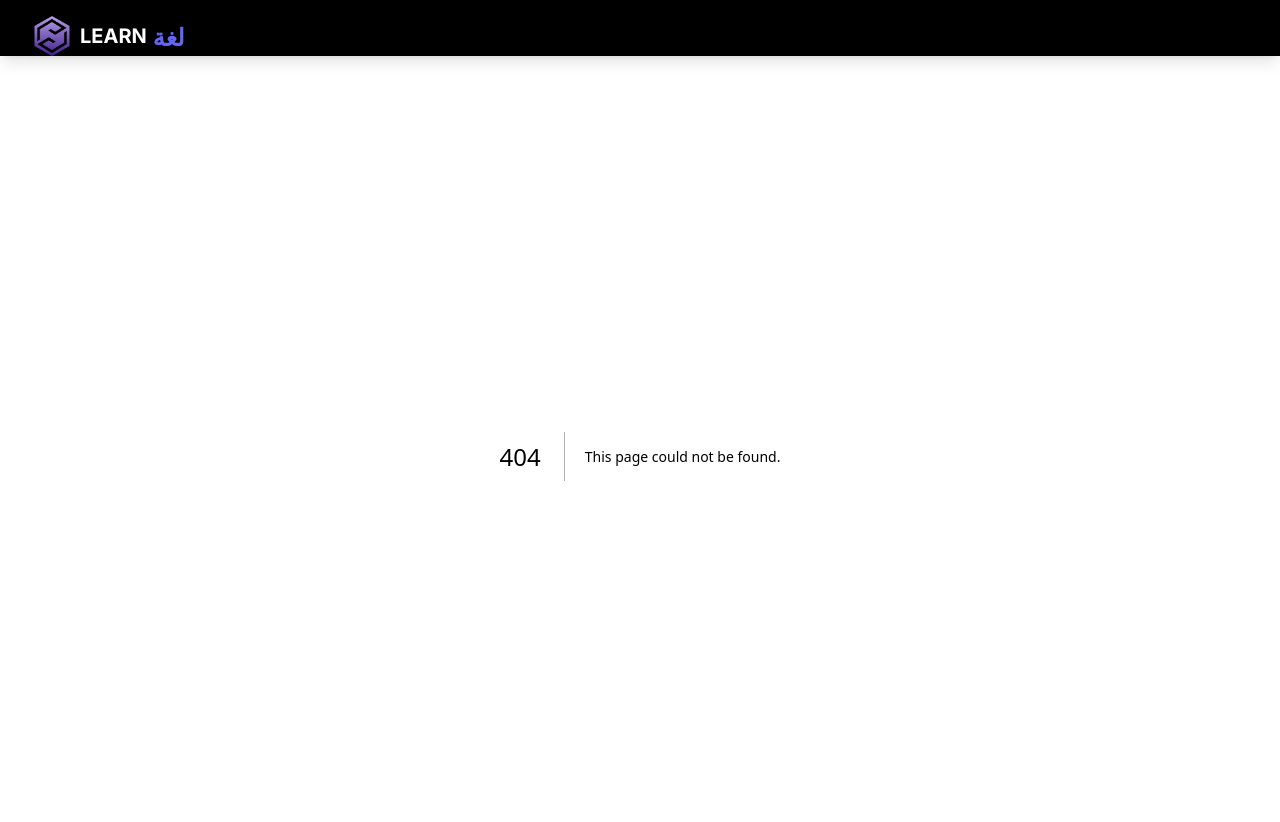
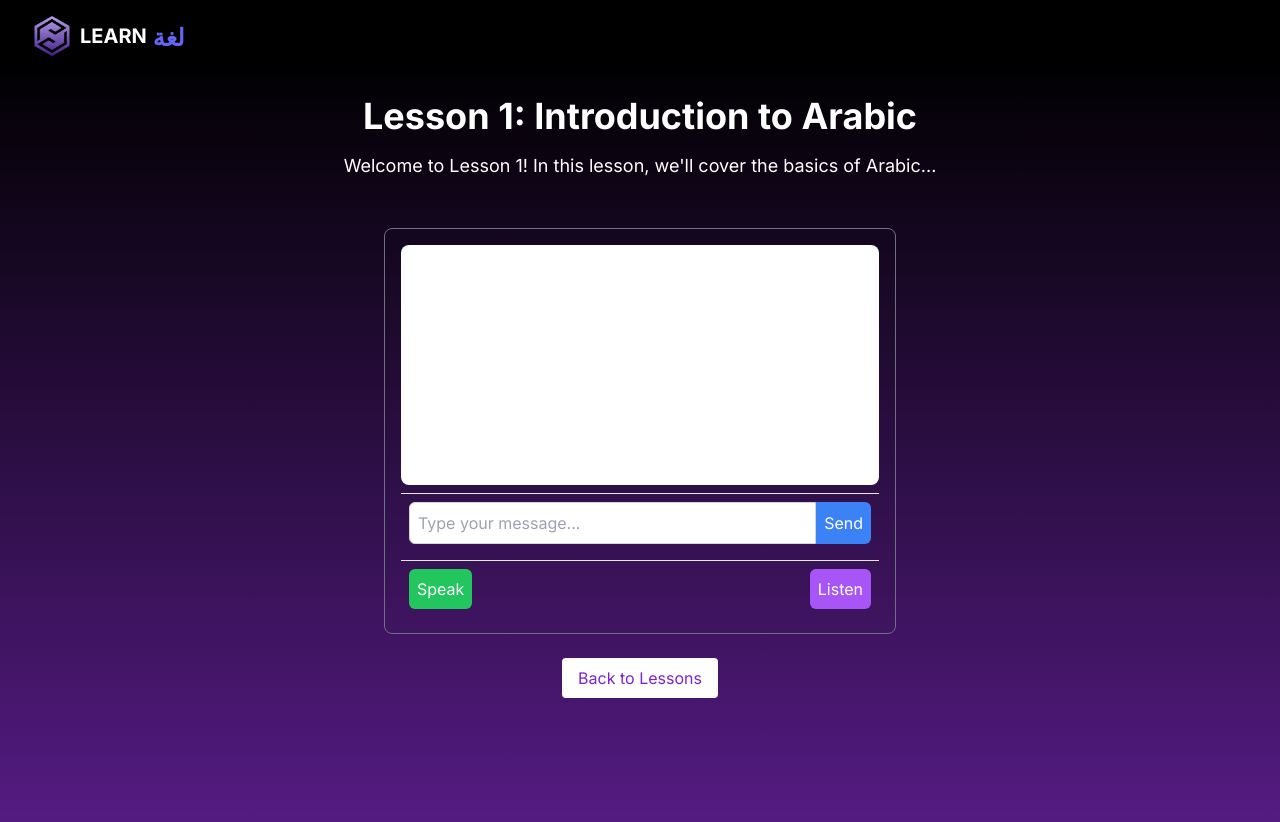
Before and after one commit to omar-t-ahmed/learn-lugha, a Next.js app: page /lesson/1 in a window 1280 px wide. Before the commit this address had no page. Shown: the top 822 px of the page. Built offline with nearby package versions, Linux system fonts and the light colour scheme.

Commit message:
singular lesson pages

```diff
--- /dev/null
+++ b/src/app/lesson/[id]/page.tsx
@@ -0,0 +1,61 @@
+"use client";
+
+import { useParams, useRouter } from "next/navigation";
+import Chatbot from "@/components/Chat"; // Ensure correct import path
+
+const lessonData: Record<number, { title: string; content: string }> = {
+  1: {
+    title: "Lesson 1: Introduction to Arabic",
+    content: "Welcome to Lesson 1! In this lesson, we'll cover the basics of Arabic..."
+  },
+  2: {
+    title: "Lesson 2: Basic Vocabulary",
+    content: "In Lesson 2, we'll explore some essential Arabic vocabulary..."
+  },
+  3: {
+    title: "Lesson 3: Simple Sentences",
+    content: "Lesson 3 is all about forming simple sentences in Arabic..."
+  },
+  // ... More lessons
+};
+
+const LessonPage = () => {
+  const params = useParams();
+  const router = useRouter();
+
+  const id = Number(params.id);
+  const lesson = lessonData[id];
+
+  if (!lesson) {
+    return (
+      <div className="flex flex-col items-center justify-center p-10 bg-gradient-to-b from-black to-purple-900 min-h-screen text-white">
+        <h1 className="text-4xl font-bold mb-10">Lesson not found</h1>
+        <button
+          className="px-4 py-2 bg-white text-purple-700 rounded hover:bg-gray-100 transition"
+          onClick={() => router.push("/lessons")}
+        >
+          Back to Lessons
+        </button>
+      </div>
+    );
+  }
+
+  return (
+    <div className="relative flex flex-col items-center justify-start p-10 bg-gradient-to-b from-black to-purple-900 min-h-screen text-white">
+      <h1 className="text-4xl font-bold mb-4">{lesson.title}</h1>
+      <p className="text-lg mb-6">{lesson.content}</p>
+
+      {/* Include the Chatbot under the lesson heading */}
+      <Chatbot />
+
+      <button
+        className="mt-6 px-4 py-2 bg-white text-purple-700 rounded hover:bg-gray-100 transition"
+        onClick={() => router.push("/lessons")}
+      >
+        Back to Lessons
+      </button>
+    </div>
+  );
+};
+
+export default LessonPage;
--- a/src/app/lessons/page.tsx
+++ b/src/app/lessons/page.tsx
@@ -1,6 +1,7 @@
 "use client";
 
 import React, { useState } from "react";
+import { useRouter } from "next/navigation"; // Import from next/navigation
 
 // Define the Lesson type
 interface Lesson {
@@ -21,6 +22,8 @@ const lessons: Lesson[] = [
 ];
 
 export default function LessonPath() {
+  const router = useRouter(); // Use the correct router hook
+
   const [selectedLesson, setSelectedLesson] = useState<Lesson & { isUnlocked: boolean } | null>(null);
   const [dialogPosition, setDialogPosition] = useState<{ top: number; left: number } | null>(null);
 
@@ -35,6 +38,10 @@ export default function LessonPath() {
   const handleClose = () => {
     setSelectedLesson(null);
     setDialogPosition(null);
+  };
+
+  const navigateToLesson = (lessonId: number) => {
+    router.push(`/lesson/${lessonId}`); // Ensure this matches the path structure
   };
 
   return (
@@ -61,24 +68,6 @@ export default function LessonPath() {
               }}
               onClick={(e) => handleClick(e, lesson, isUnlocked)}
             >
-              {/* Line between lessons */}
-              {/* {index < lessons.length - 1 && (
-                <div
-                  className={`absolute h-[2px] ${
-                    index % 2 === 0 ? "left-[100%]" : "right-[100%]"
-                  } top-[50%]`}
-                  style={{
-                    width: "150px", // Ensure the line reaches the next lesson
-                    transform:
-                      index % 2 === 0
-                        ? "translateX(0%) rotate(0deg)"
-                        : "translateX(0%) rotate(180deg)",
-                    borderBottom: "2px dotted #ccc",
-                    transformOrigin: index % 2 === 0 ? "left center" : "right center",
-                  }}
-                ></div>
-              )} */}
-
               {/* Lesson circles */}
               <div
                 className={`relative flex items-center justify-center w-16 h-16 rounded-full border-4 transition-transform duration-200 transform hover:scale-110 cursor-pointer ${lessonStatus}`}
@@ -144,13 +133,19 @@ export default function LessonPath() {
           </p>
 
           {selectedLesson.completed && (
-            <button className="px-4 py-2 bg-white text-green-700 rounded hover:bg-gray-100 transition">
+            <button
+              className="px-4 py-2 bg-white text-green-700 rounded hover:bg-gray-100 transition"
+              onClick={() => navigateToLesson(selectedLesson.id)}
+            >
               Go to Lesson
             </button>
           )}
 
           {selectedLesson.isUnlocked && !selectedLesson.completed && (
-            <button className="px-4 py-2 bg-white text-yellow-700 rounded hover:bg-gray-100 transition">
+            <button
+              className="px-4 py-2 bg-white text-yellow-700 rounded hover:bg-gray-100 transition"
+              onClick={() => navigateToLesson(selectedLesson.id)}
+            >
               Start Lesson
             </button>
           )}
--- /dev/null
+++ b/src/components/Chat.tsx
@@ -0,0 +1,103 @@
+"use client";
+
+import React, { useState, useEffect } from "react";
+
+const Chatbot: React.FC = () => {
+  const [messages, setMessages] = useState<{ text: string; isUser: boolean }[]>([]);
+  const [input, setInput] = useState("");
+  const [isSpeaking, setIsSpeaking] = useState(false);
+
+  // Handle Text-to-Speech
+  const handleSpeak = (text: string) => {
+    const utterance = new SpeechSynthesisUtterance(text);
+    speechSynthesis.speak(utterance);
+  };
+
+  // Handle Speech-to-Text
+  const handleListen = () => {
+    const recognition = new (window as any).webkitSpeechRecognition();
+    recognition.lang = "ar"; // Set language to Arabic
+    recognition.interimResults = false;
+
+    recognition.onstart = () => {
+      setIsSpeaking(true);
+    };
+
+    recognition.onend = () => {
+      setIsSpeaking(false);
+    };
+
+    recognition.onresult = (event: any) => {
+      const transcript = event.results[0][0].transcript;
+      setMessages((prevMessages) => [...prevMessages, { text: transcript, isUser: true }]);
+      // You can trigger a response here based on the transcript
+    };
+
+    recognition.start();
+  };
+
+  const handleSendMessage = () => {
+    if (input.trim() === "") return;
+
+    setMessages((prevMessages) => [...prevMessages, { text: input, isUser: true }]);
+    setInput("");
+
+    // Simulate a bot response (Replace this with actual bot integration)
+    setTimeout(() => {
+      const botResponse = `Bot response to "${input}"`;
+      setMessages((prevMessages) => [...prevMessages, { text: botResponse, isUser: false }]);
+      handleSpeak(botResponse);
+    }, 1000);
+  };
+
+  return (
+    <div className="bg-transparent border border-gray-500 rounded-lg w-full max-w-lg p-4 mt-6">
+      <div className="p-4 h-60 overflow-y-scroll bg-white rounded-lg">
+        {messages.map((message, index) => (
+          <div
+            key={index}
+            className={`mb-2 p-2 rounded ${
+              message.isUser ? "bg-blue-500 text-white text-right" : "bg-gray-200 text-black"
+            }`}
+          >
+            {message.text}
+          </div>
+        ))}
+      </div>
+      <div className="flex p-2 border-t mt-2">
+        <input
+          type="text"
+          className="flex-grow p-2 border border-gray-300 rounded-l-md text-black"
+          placeholder="Type your message..."
+          value={input}
+          onChange={(e) => setInput(e.target.value)}
+          onKeyPress={(e) => {
+            if (e.key === "Enter") handleSendMessage();
+          }}
+        />
+        <button
+          onClick={handleSendMessage}
+          className="bg-blue-500 text-white p-2 rounded-r-md"
+        >
+          Send
+        </button>
+      </div>
+      <div className="flex p-2 border-t justify-between mt-2">
+        <button
+          onClick={handleListen}
+          className={`p-2 ${isSpeaking ? "bg-red-500" : "bg-green-500"} text-white rounded-md`}
+        >
+          {isSpeaking ? "Listening..." : "Speak"}
+        </button>
+        <button
+          onClick={() => handleSpeak("How can I help you learn Arabic today?")}
+          className="bg-purple-500 text-white p-2 rounded-md"
+        >
+          Listen
+        </button>
+      </div>
+    </div>
+  );
+};
+
+export default Chatbot;
```
